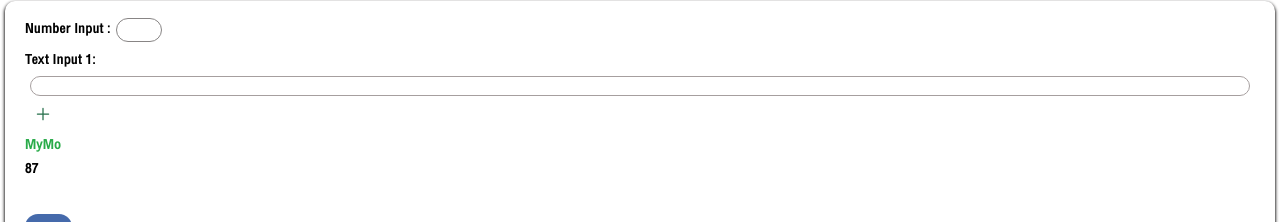
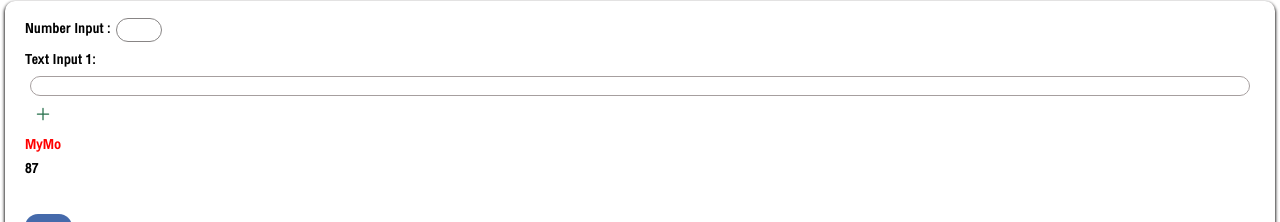
Before and after one commit to Prathana2000/Senior-Project-, a React (Create React App) app: page / in a window 1280 px wide. Both pictures are taken after typing "Sample" into the empty fields and a click on the button "Submit". Shown: the part 324-546 px from the top of the page. Built offline with nearby package versions, Linux system fonts and the light colour scheme; the HTML template or start-up script is replaced by a standard one.

Commit message:
update dynamic color type

```diff
--- a/src/components/ResultLabel.js
+++ b/src/components/ResultLabel.js
@@ -1,11 +1,32 @@
 import React from "react";
 
 export default function ResultLabel({ result }) {
-    let color = "#29ab49"
+  let color = "";
+  switch (result.CLASS_NAME) {
+    // ['MyMo', 'บัตรและสลากออมสิน', 'สินเชื่อ', 'อื่น ๆ', 'เงินฝาก']
+    case "MyMo":
+      color = "red";
+      break;
+    case "บัตรและสลากออมสิน":
+      color = "pink";
+      break;
+    case "สินเชื่อ":
+      color = "green";
+      break;
+    case "อื่น ๆ":
+      color = "lightgray";
+      break;
+    case "เงินฝาก":
+      color = "yellow";
+      break;
+    default:
+      color = "blue";
+      break;
+  }
 
   return (
     <div>
-      <div style={{color}}>{result.CLASS_NAME}</div>
+      <div style={{ color }}>{result.CLASS_NAME}</div>
       <div>{result.PROBABILITY}</div>
     </div>
   );
```
